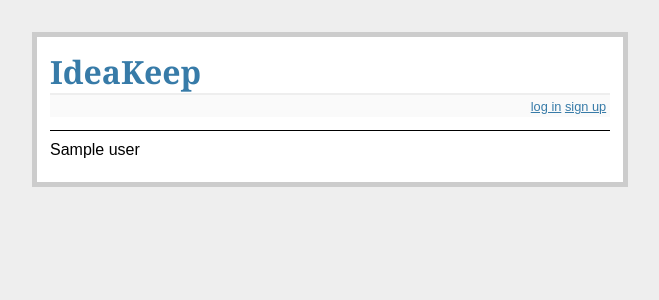
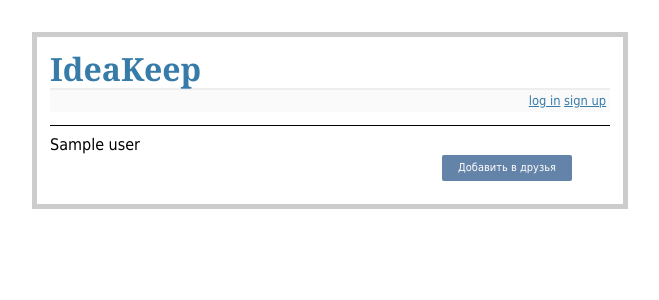
Before and after one commit to AlisultanovMuhammadsafarali/rest_rsoi_kp, a Flask app: template frontend/templates/users.html in a window 1280 px wide. Shown: the top 300 px of the page, without its empty margins (310-969 px from the left). Run offline with Flask 2, Linux system fonts and the light colour scheme; the template is opened without the code that fills it: most values are stand-ins (such as "Sample title", 1, 10 or a date in 2020).

Commit message:
Need   - add friend;   - output friend to html;

```diff
--- a/frontend/static/style.css
+++ b/frontend/static/style.css
@@ -80,3 +80,71 @@ h2 {
     padding: 10px 0px;
     clear: both;
 }
+
+.main_panel {
+    border-right: 1px solid #D9E1E7;
+    width: 447px;
+    padding: 5px 15px 6px 15px;
+}
+
+td, th {
+    display: table-cell;
+    vertical-align: inherit;
+}
+
+table {
+    display: table;
+    border-collapse: separate;
+    border-spacing: 2px;
+    border-color: grey;
+}
+
+#page_body {
+    font-size: 11px;
+    width: 631px;
+    padding: 0px 15px 0px 0px;
+}
+
+body {
+    background:  #fff;
+    color: #000;
+    margin: 0px;
+    padding: 0px;
+    direction: ltr;
+    font-family: tahoma, arial, verdana, sans-serif, Lucida Sans;
+    line-height: 1.182;
+    font-weight: normal;
+    -webkit-font-smoothing: subpixel-antialiased
+}
+
+#flat_button {
+    padding: 6px 16px 7px 16px;
+    margin: 0;
+    margin-left: 70%;
+    font-size: 11px;
+    display: inline-block;
+    zoom: 1;
+    cursor: pointer;
+    white-space: nowrap;
+    outline: none;
+    font-family: tahoma, arial, verdana, sans-serif, Lucida Sans;
+    vertical-align: top;
+    overflow: visible;
+    line-height: 13px;
+    text-decoration: none;
+    background: none;
+    background-color: #6383a8;
+    color: #FFF;
+    border: 0;
+    -webkit-border-radius: 2px;
+    -khtml-border-radius: 2px;
+    -moz-border-radius: 2px;
+    -ms-border-radius: 2px;
+    border-radius: 2px;
+    -webkit-transition: background-color 100ms ease-in-out;
+    -khtml-transition: background-color 100ms ease-in-out;
+    -moz-transition: background-color 100ms ease-in-out;
+    -ms-transition: background-color 100ms ease-in-out;
+    -o-transition: background-color 100ms ease-in-out;
+    transition: background-color 100ms ease-in-out;
+}
--- a/frontend/templates/users.html
+++ b/frontend/templates/users.html
@@ -1,15 +1,20 @@
 {% extends "layout.html" %}
 {% block body %}
     {% for user in user_list %}
+    <tbody>
     <tr>
     <td class="main_panel">
         <div id="users_list">
             <div>
                 <div class="user_block">
-                    {{ user['user'] }}</td>
+                    {{ user['user'] }}
+                    <input id="flat_button" type="button" onclick="location.href='http://localhost:80';" value="Добавить в друзья" />
                 </div>
             </div>
         </div>
+
+    </td>
     </tr>
+    </tbody>
     {% endfor %}
 {% endblock %}
```
